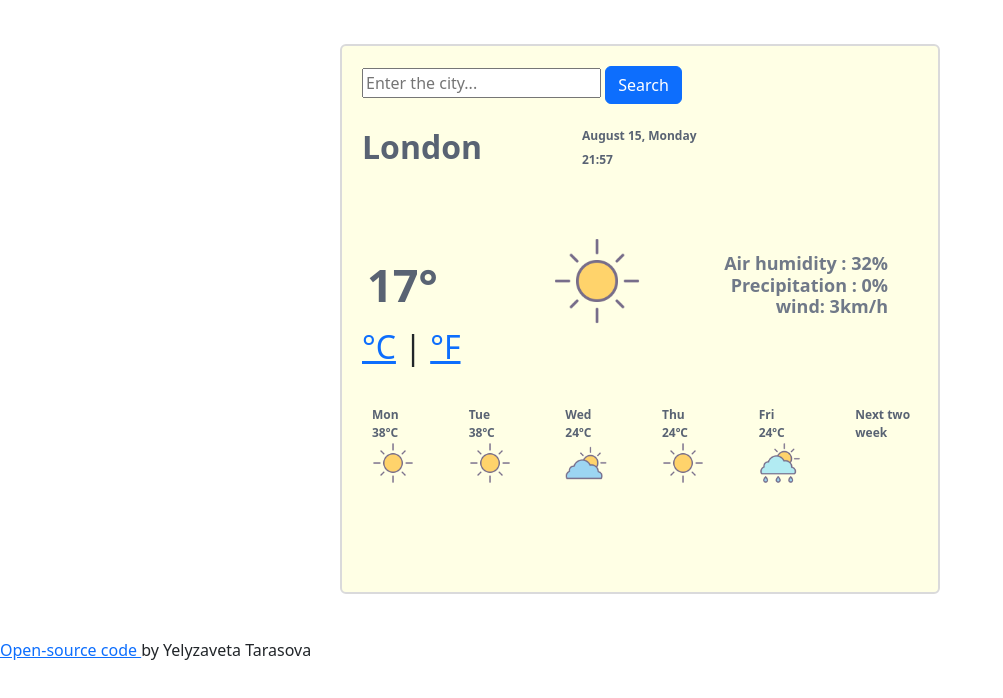
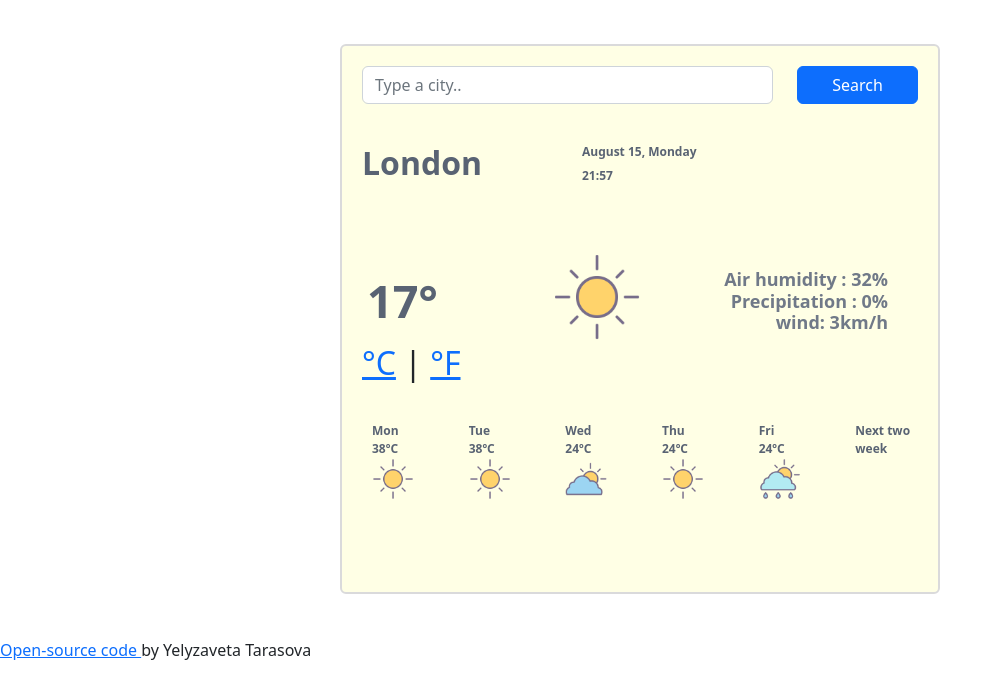
Before and after one commit to Elyzavetka/weather-app-vanilla-js, a website built with Parcel: page index.html in a window 1280 px wide. Shown: the whole page, without its empty margins (0-1003 px from the left). Built offline with nearby package versions, Linux system fonts and the light colour scheme.

Commit message:
Improve design of input

```diff
--- a/index.html
+++ b/index.html
@@ -22,11 +22,26 @@
     <div class="container">
       <div class="weather-app">
 
-        <form id="search-form">
-            <input type="search" placeholder="Enter the city..." id="city-input" />
-            <input type="submit" value="Search" class="btn btn-primary" />
-
-        </form>
+        <form id="search-form" class="mb-3">
+            <div class="row">
+              <div class="col-9">
+                <input
+                  type="search"
+                  placeholder="Type a city.."
+                  class="form-control"
+                  id="city-input"
+                  autocomplete="off"
+                />
+              </div>
+              <div class="col-3">
+                <input
+                  type="submit"
+                  value="Search"
+                  class="btn btn-primary w-100"
+                />
+              </div>
+            </div>
+          </form>
 
       <br />
       <h1 id="city">
```
